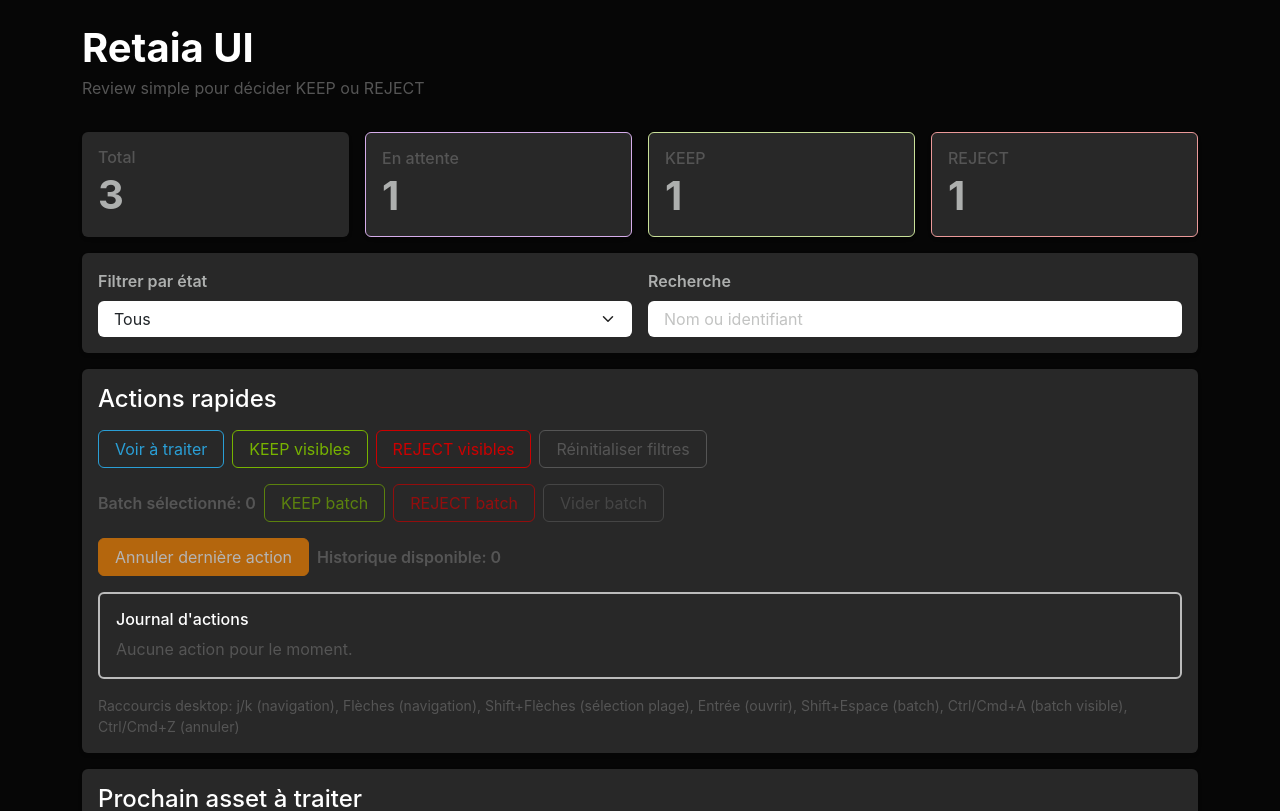
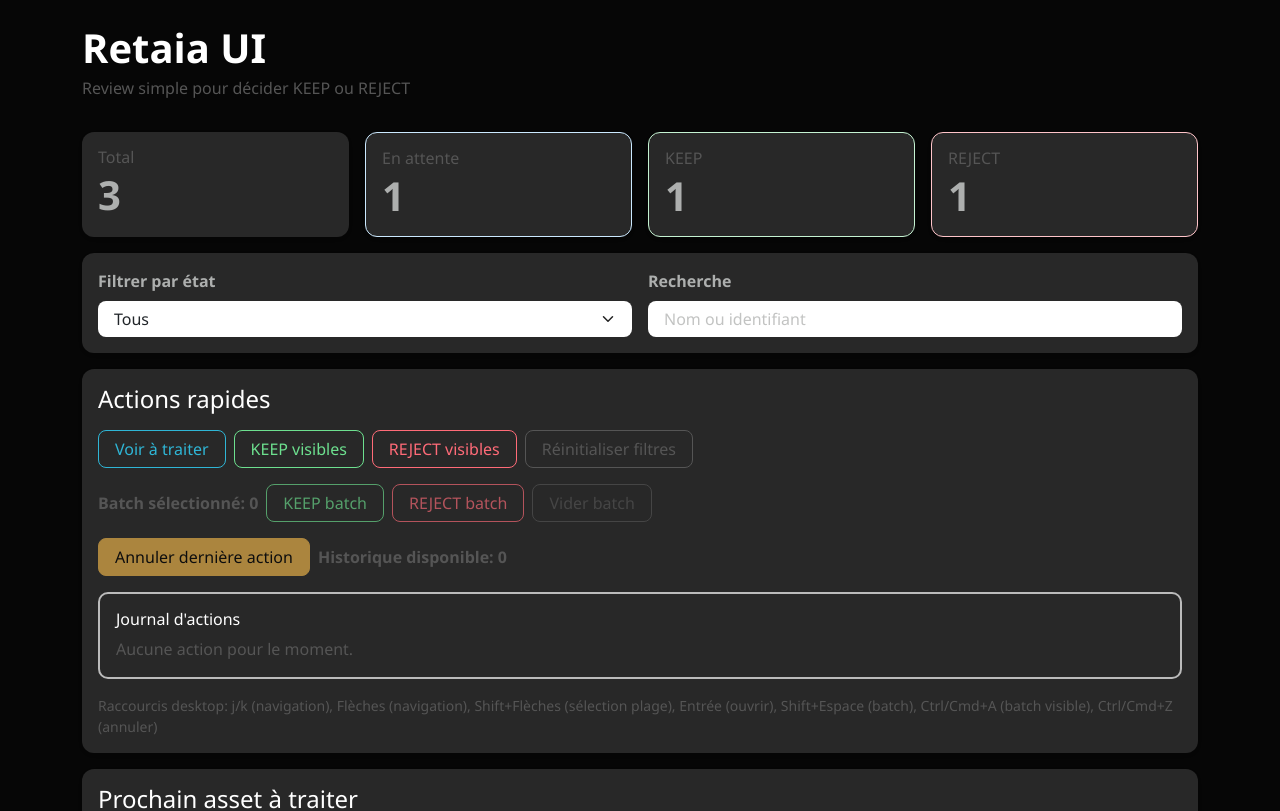
Before and after one commit to Retaia/retaia-ui, a React (Vite) app: page / in a window 1280 px wide. Shown: the top 811 px of the page. Built offline with nearby package versions, Linux system fonts and the light colour scheme.

Commit message:
style(ui): add bootstrap sass design tokens baseline

```diff
--- a/src/index.scss
+++ b/src/index.scss
@@ -1,5 +1,27 @@
-$font-family-sans-serif: Inter, "Segoe UI", sans-serif;
+@import "bootswatch/dist/cyborg/variables";
 
-@import "bootswatch/dist/cyborg/variables";
+$font-family-sans-serif: "IBM Plex Sans", "Segoe UI", sans-serif;
+$headings-font-family: "Space Grotesk", $font-family-sans-serif;
+
+$primary: #2fb6d6;
+$success: #6de08f;
+$danger: #ff6b78;
+$warning: #f2b84b;
+$info: #7dc8ff;
+
+$border-radius: 0.625rem;
+$border-radius-sm: 0.5rem;
+$border-radius-lg: 0.75rem;
+$btn-border-radius: $border-radius-sm;
+$input-border-radius: $border-radius-sm;
+$card-border-radius: $border-radius-lg;
+$list-group-border-radius: $border-radius-lg;
+
+$card-cap-padding-y: 0.625rem;
+$card-cap-padding-x: 1rem;
+$list-group-item-padding-y: 0.9rem;
+$list-group-item-padding-x: 1rem;
+$badge-border-radius: 999px;
+
 @import "bootstrap/scss/bootstrap";
 @import "bootswatch/dist/cyborg/bootswatch";
```
Also changed, not shown: 3 other files (tests, documents, lock files or other folders).
